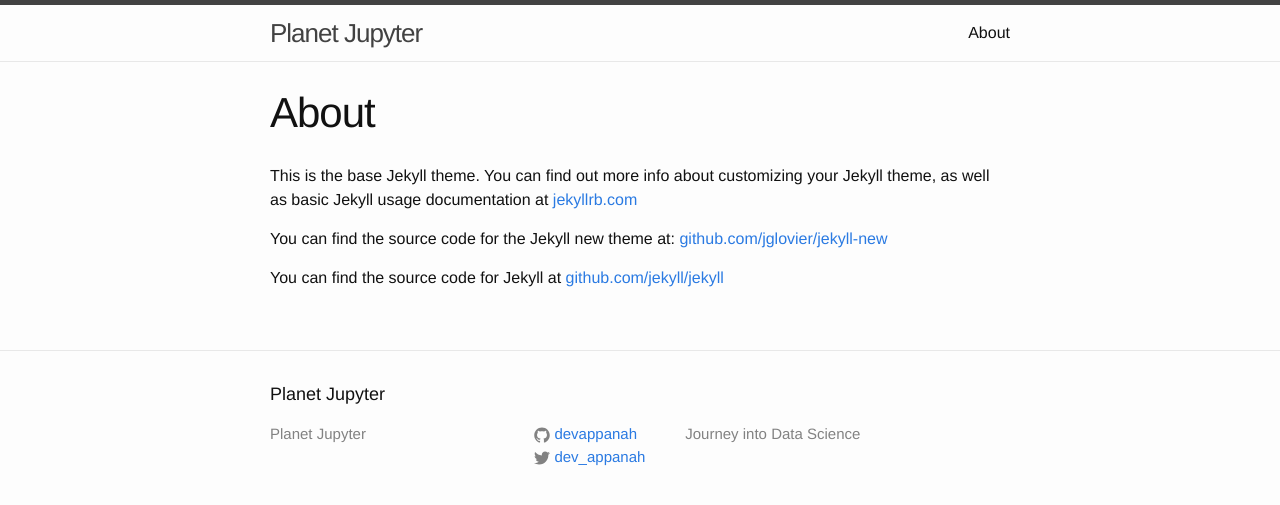
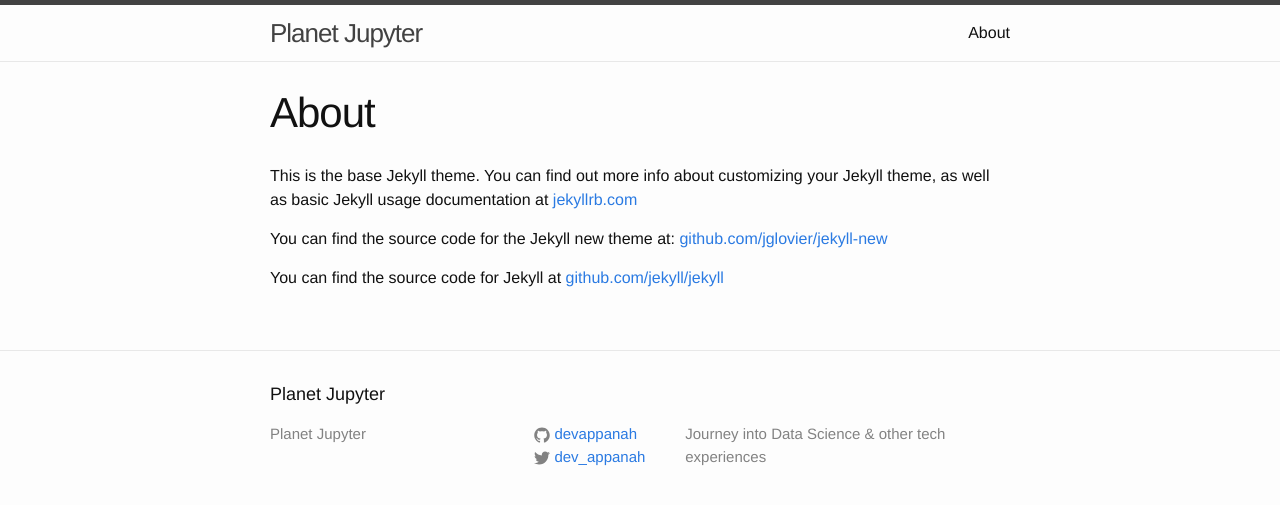
Before and after one commit to devappanah/d8h.github.io, a Jekyll site: the page built from about.md, in a window 1280 px wide. Shown: the top 505 px of the page. Built offline with Jekyll 4.4.1, drawn with Linux system fonts in a browser that asks for light colours.

Commit message:
Update description

```diff
--- a/_config.yml
+++ b/_config.yml
@@ -1,7 +1,7 @@
 # Site settings
 title: Planet Jupyter
 # email: dev@appanah.org
-description: Journey into Data Science
+description: Journey into Data Science & other tech experiences
 baseurl: "" # the subpath of your site, e.g. /blog/
 url: "http://yourdomain.com" # the base hostname & protocol for your site
 twitter_username: dev_appanah
```
